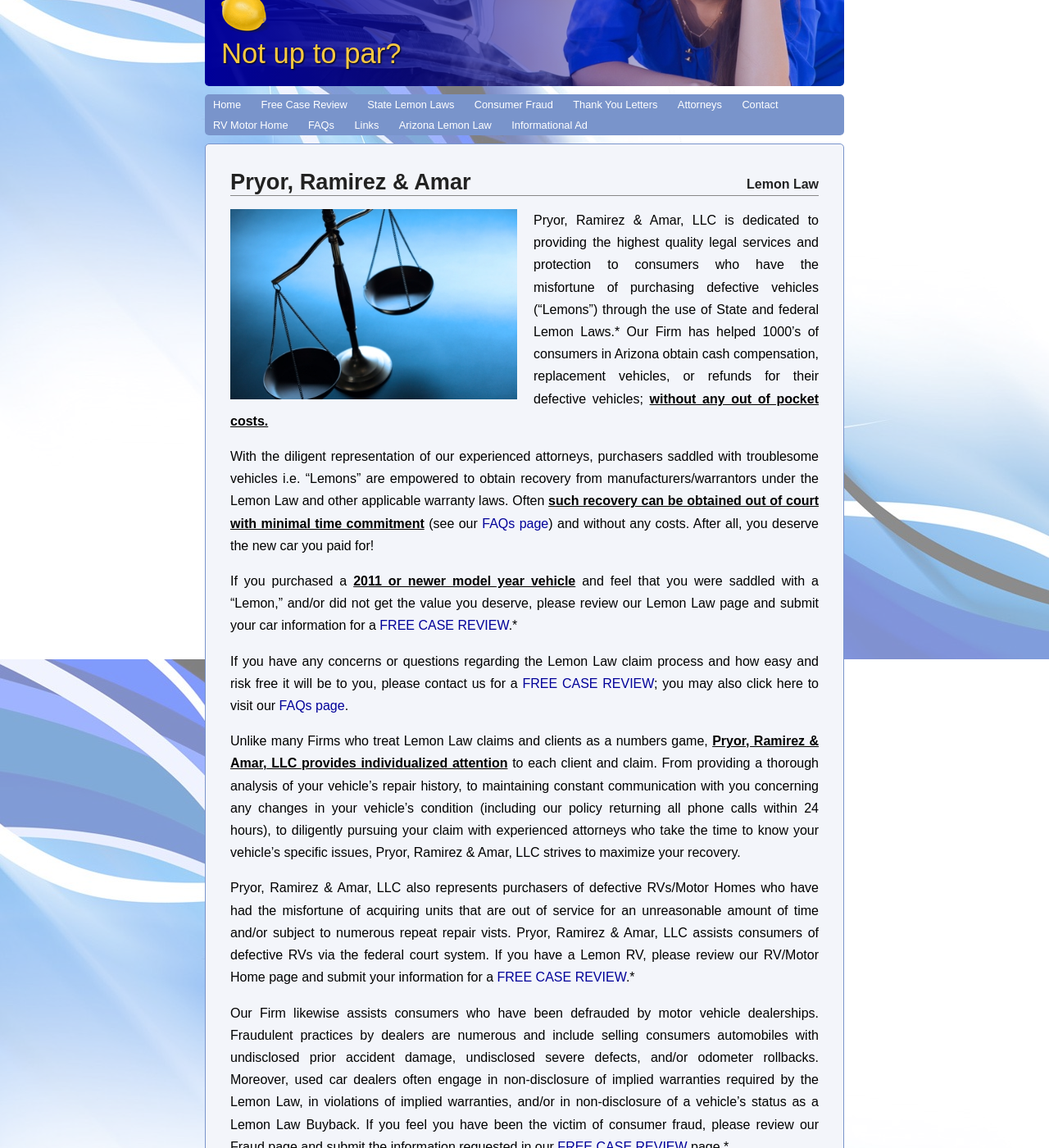
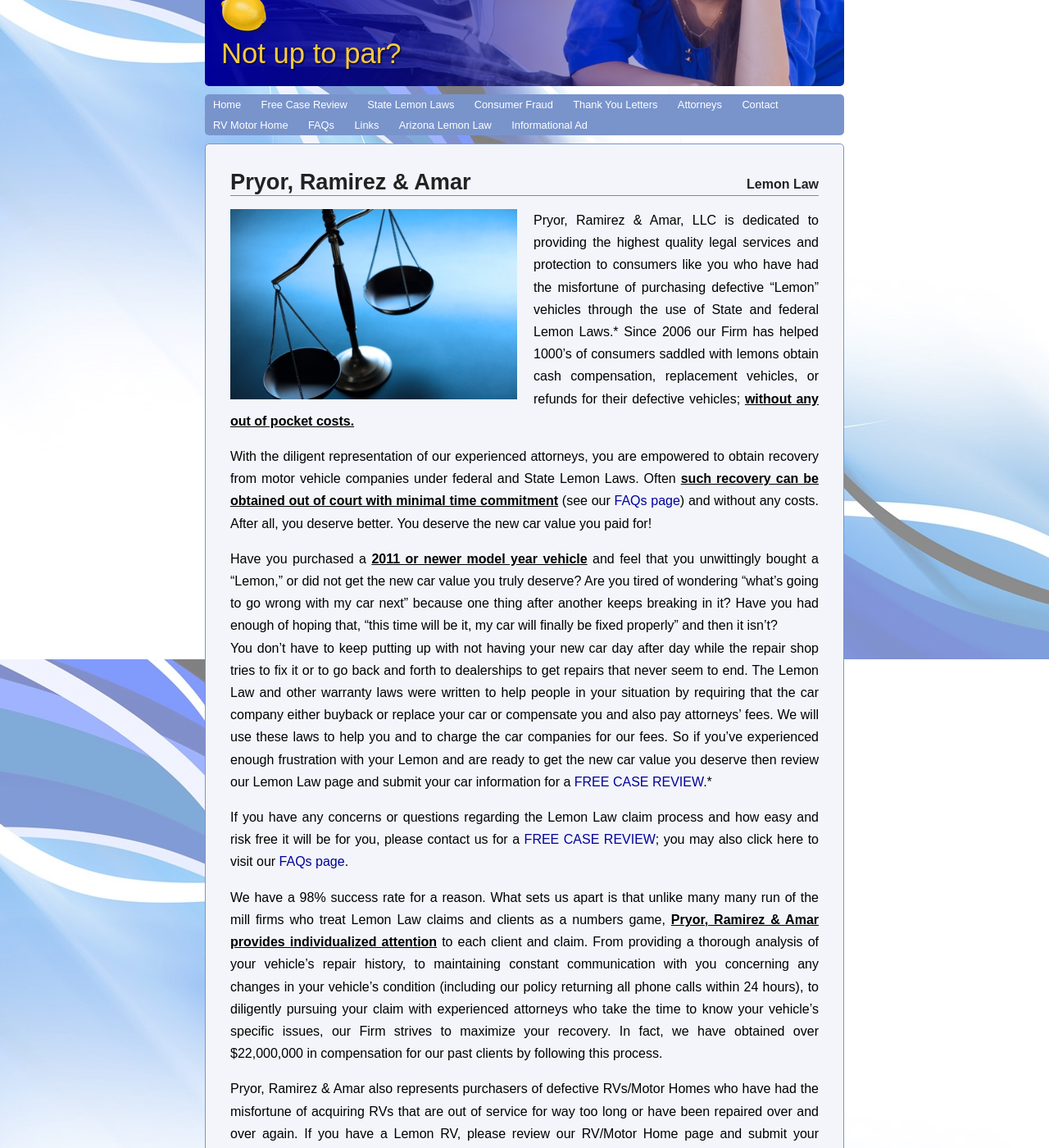
Before and after one commit to lemonlawaz/lemonlawaz.github.io, a Jekyll site: the page built from index.md, in a window 1280 px wide and 1400 px high, scrolled down 220 px. Shown: the whole window at 82% size. Built offline with Jekyll 4.4.1, drawn with Linux system fonts in a browser that asks for light colours; Markdown is read by kramdown in place of the engine named in the settings; some of the changed text lies outside the part shown.

Commit message:
Update index.md

```diff
--- a/index.md
+++ b/index.md
@@ -6,19 +6,20 @@
 
 <img src="/images/scales.jpg">
 
-Pryor, Ramirez & Amar, LLC is dedicated to providing the highest quality legal services and protection to consumers who have the misfortune of purchasing defective vehicles ("Lemons") through the use of State and federal Lemon Laws.* Our Firm has helped 1000's of  consumers in Arizona obtain cash compensation, replacement vehicles, or refunds for their defective vehicles; **without any out of pocket costs.**
+Pryor, Ramirez & Amar, LLC is dedicated to providing the highest quality legal services and protection to consumers like you who have had the misfortune of purchasing defective "Lemon" vehicles through the use of State and federal Lemon Laws.* Since 2006 our Firm has helped 1000's of consumers saddled with lemons obtain cash compensation, replacement vehicles, or refunds for their defective vehicles; **without any out of pocket costs.**
 
-With the diligent representation of our experienced attorneys, purchasers saddled with troublesome vehicles i.e. "Lemons" are empowered to obtain recovery from manufacturers/warrantors under the Lemon Law and other applicable warranty laws. Often **such recovery can be obtained out of court with minimal time commitment** (see our [FAQs page](/faqs.html)) and without any costs. After all, you deserve the new car you paid for!
+With the diligent representation of our experienced attorneys, you are empowered to obtain recovery from motor vehicle companies under federal and State Lemon Laws. Often **such recovery can be obtained out of court with minimal time commitment** (see our [FAQs page](/faqs.html)) and without any costs.  After all, you deserve better.  You deserve the new car value you paid for!
 
-If you purchased a **2011 or newer model year vehicle** and feel that you were saddled with a "Lemon,"  and/or did not get the value you deserve, please review our Lemon Law page and submit your car information for a [FREE CASE REVIEW](/lemon-law-free-case-review.html).*
+Have you purchased a **2011 or newer model year vehicle** and feel that you unwittingly bought a "Lemon," or did not get the new car value you truly deserve? Are you tired of wondering "what's going to go wrong with my car next" because one thing after another keeps breaking in it?  Have you had enough of hoping that, "this time will be it, my car will finally be fixed properly" and then it isn't?
+You don't have to keep putting up with not having your new car day after day while the repair shop tries to fix it or to go back and forth to dealerships to get repairs that never seem to end.  The Lemon Law and other warranty laws were written to help people in your situation by requiring that the car company either buyback or replace your car or compensate you and also pay attorneys' fees.  We will use these laws to help you and to charge the car companies for our fees.  So if you've experienced enough frustration with your Lemon and are ready to get the new car value you deserve then review our Lemon Law page and submit your car information for a [FREE CASE REVIEW](/lemon-law-free-case-review.html).*
 
-If you have any concerns or questions regarding the Lemon Law claim process and how easy and risk free it will be to you, please contact us for a [FREE CASE REVIEW](/lemon-law-free-case-review.html); you may also click here to visit our [FAQs page](/faqs.html).
+If you have any concerns or questions regarding the Lemon Law claim process and how easy and risk free it will be for you, please contact us for a [FREE CASE REVIEW](/lemon-law-free-case-review.html); you may also click here to visit our [FAQs page](/faqs.html).
 
-Unlike many Firms who treat Lemon Law claims and clients as a numbers game, **Pryor, Ramirez & Amar, LLC provides individualized attention** to each client and claim.  From providing a thorough analysis of your vehicle's repair history, to maintaining constant communication with you concerning any changes in your vehicle's condition (including our policy returning all phone calls within 24 hours), to diligently pursuing your claim with experienced attorneys who take the time to know your vehicle's specific issues, Pryor, Ramirez & Amar, LLC strives to maximize your recovery.
+We have a 98% success rate for a reason.  What sets us apart is that unlike many many run of the mill firms who treat Lemon Law claims and clients as a numbers game, **Pryor, Ramirez & Amar provides individualized attention** to each client and claim.  From providing a thorough analysis of your vehicle's repair history, to maintaining constant communication with you concerning any changes in your vehicle's condition (including our policy returning all phone calls within 24 hours), to diligently pursuing your claim with experienced attorneys who take the time to know your vehicle's specific issues, our Firm strives to maximize your recovery.  In fact, we have obtained over $22,000,000 in compensation for our past clients by following this process.
 
-Pryor, Ramirez & Amar, LLC also represents purchasers of defective RVs/Motor Homes who have had the misfortune of acquiring units that are out of service for an unreasonable amount of time and/or subject to numerous repeat repair vists.  Pryor, Ramirez & Amar, LLC assists consumers of defective RVs via the federal court system. If you have a Lemon RV, please review our RV/Motor Home page and submit your information for a [FREE CASE REVIEW](/lemon-law-free-case-review.html).*
+Pryor, Ramirez & Amar also represents purchasers of defective RVs/Motor Homes who have had the misfortune of acquiring RVs that are out of service for way too long or have been repaired over and over again.  If you have a Lemon RV, please review our RV/Motor Home page and submit your information for a [FREE CASE REVIEW](/lemon-law-free-case-review.html).*
 
-Our Firm likewise assists consumers who have been defrauded by motor vehicle dealerships. Fraudulent practices by dealers are numerous and include selling consumers automobiles with undisclosed prior accident damage, undisclosed severe defects, and/or odometer rollbacks.  Moreover, used car dealers often engage in non-disclosure of implied warranties required by the Lemon Law, in violations of implied warranties, and/or in non-disclosure of a vehicle’s status as a Lemon Law Buyback.  If you feel you have been the victim of consumer fraud, please review our Fraud page and submit the information requested in our [FREE CASE REVIEW](/lemon-law-free-case-review.html) page.*
+
 
 <div class="disclaimer">
 
```
